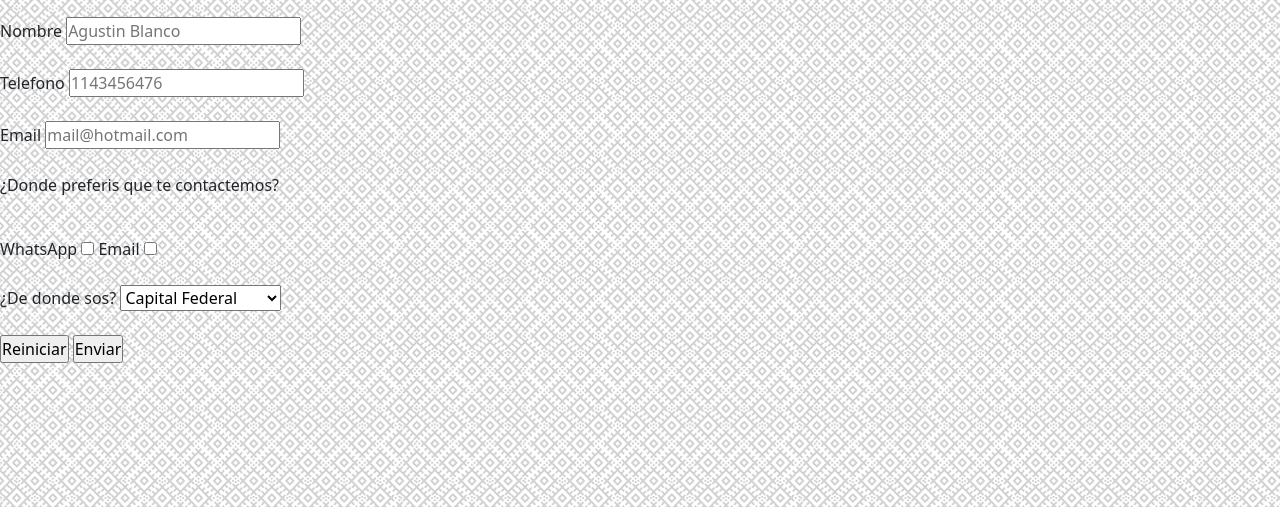
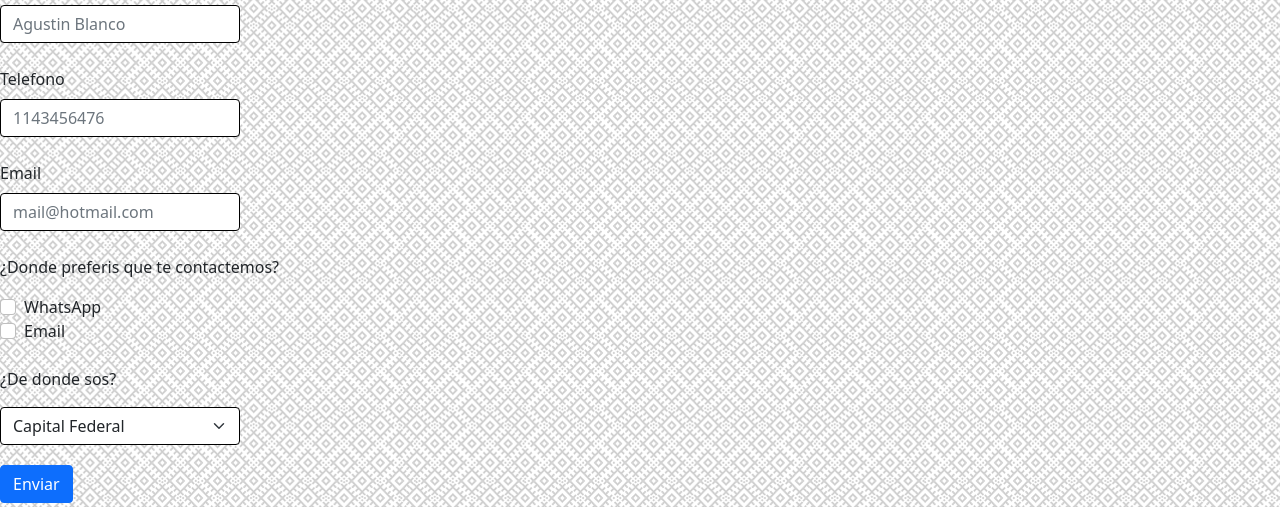
Before and after one commit to agustin893/Idea-Blanco, a plain HTML site: page pages/contacto.html in a window 1280 px wide. Shown: the part 174-681 px from the top of the page. Drawn offline with nearby package versions, Linux system fonts and the light colour scheme.

Commit message:
form con bootstrap

```diff
--- a/css/style.css
+++ b/css/style.css
@@ -221,3 +221,14 @@ td ol li {
   }
 
   /* FIN ¿QUE OFRECEMOS? */
+
+  /* CONTACTO */
+
+  .largo {
+      border: 1px solid black !important;
+      width: 15em;
+  }
+
+  .enviar {
+      margin-top: 20px;
+  }
--- a/pages/contacto.html
+++ b/pages/contacto.html
@@ -50,34 +50,48 @@
     </div>
 
     <section>
-        <form action="envio.php" method="post">
-            <fieldset>
-                <legend>Información de contacto</legend>
-                <label for="nombre">Nombre</label>
-                <input type="text" name="nombre" placeholder="Agustin Blanco">
-                <br><br>
-                <label for="telefono">Telefono</label>
-                <input type="tel" name="telefono" placeholder="1143456476">
-                <br><br>
-                <label for="email">Email</label>
-                <input type="email" name="email" placeholder="mail@hotmail.com" <br><br>
+        <form>
+            <div class="row mb-4 ">
+                <div class="col">
+                    <div class="form-outline">
+                        <label class="form-label">Nombre</label>
+                        <input type="text" class="form-control largo" placeholder="Agustin Blanco" />
+
+                    </div>
+                </div>
+            </div>
+
+            <div class="form-outline mb-4  ">
+                <label class="form-label">Telefono</label>
+                <input type="tel" class="form-control largo" placeholder="1143456476" />
+            </div>
+
+            <div class="form-outline mb-4 ">
+                <label class="form-label">Email</label>
+                <input type="email" class="form-control largo" placeholder="mail@hotmail.com" />
+            </div>
+
+            <div>
+                <p>¿Donde preferis que te contactemos?</p>
+            </div>
+
+            <div class="form-check mb-4">
+                <input class="form-check-input me-2" type="checkbox" name="WA" value="WA" />
+                <label class="form-check-label" for=""> WhatsApp </label>
                 <br>
-                <p>¿Donde preferis que te contactemos?</p>
-                <br>
-                <label for="">WhatsApp</label>
-                <input type="checkbox" name="WA" value="WA">
-                <label for="">Email</label>
-                <input type="checkbox" name="Em" value="Em">
-                <br><br>
-                <label for="">¿De donde sos?</label>
-                <select name="ubicacion" id="">
-                    <option value="Capital">Capital Federal</option>
-                    <option value="Buenos Aires">Gran Buenos Aires</option>
+                <input class="form-check-input me-2" type="checkbox" name="Em" value="Em" />
+                <label class="form-check-label" for=""> Email </label>
+            </div>
+
+            <div>
+                <p>¿De donde sos?</p>
+                <select class="form-select largo" aria-label="Default select example">
+                    <option value="1">Capital Federal</option>
+                    <option value="2">Gran Buenos Aires</option>
                 </select>
-            </fieldset>
-            <br>
-            <input type="reset" value="Reiniciar">
-            <input type="submit" value="Enviar">
+            </div>
+
+            <button type="submit" class="btn btn-primary btn-block mb-4 enviar">Enviar</button>
         </form>
     </section>
 
```
Also changed, not shown: pages/tarifas.html (+7 -7 lines).
